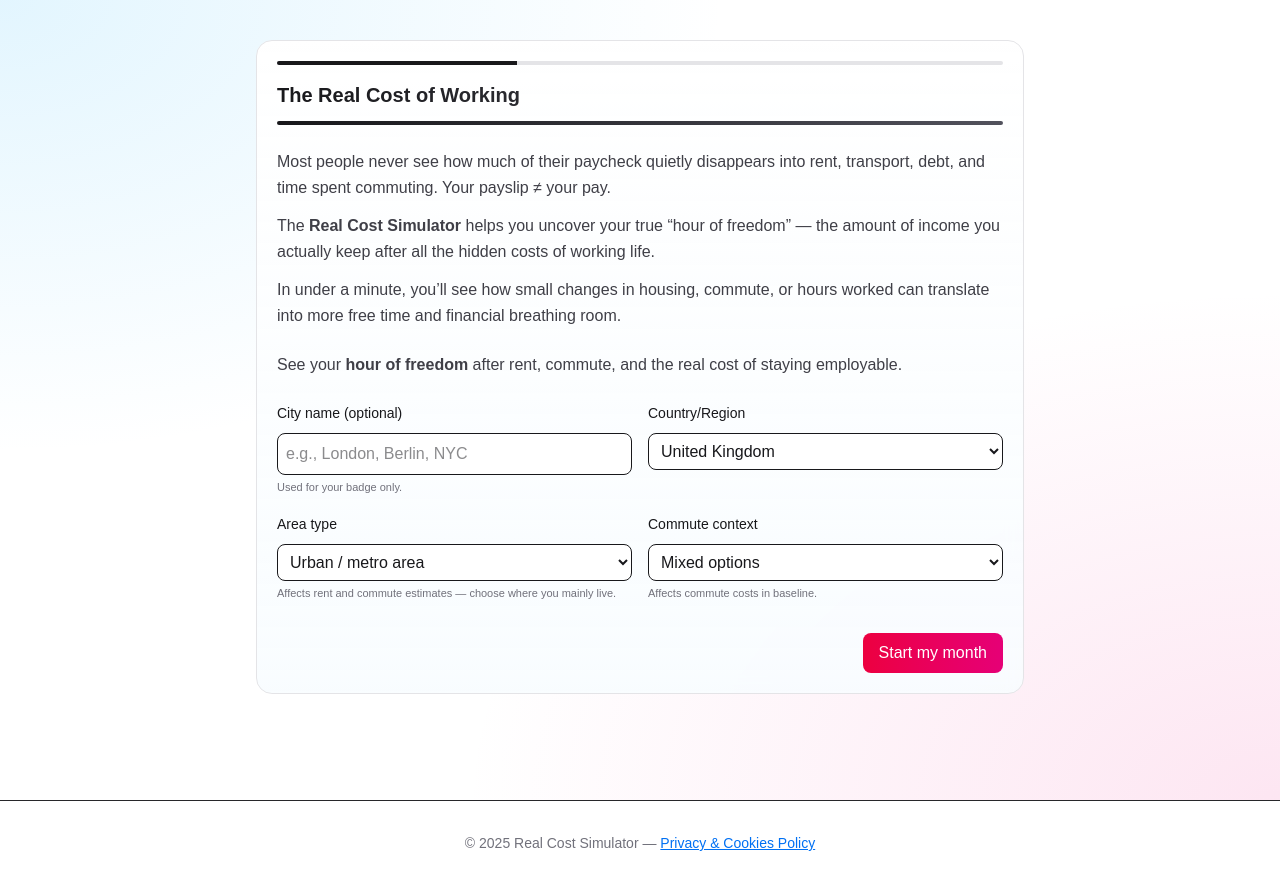
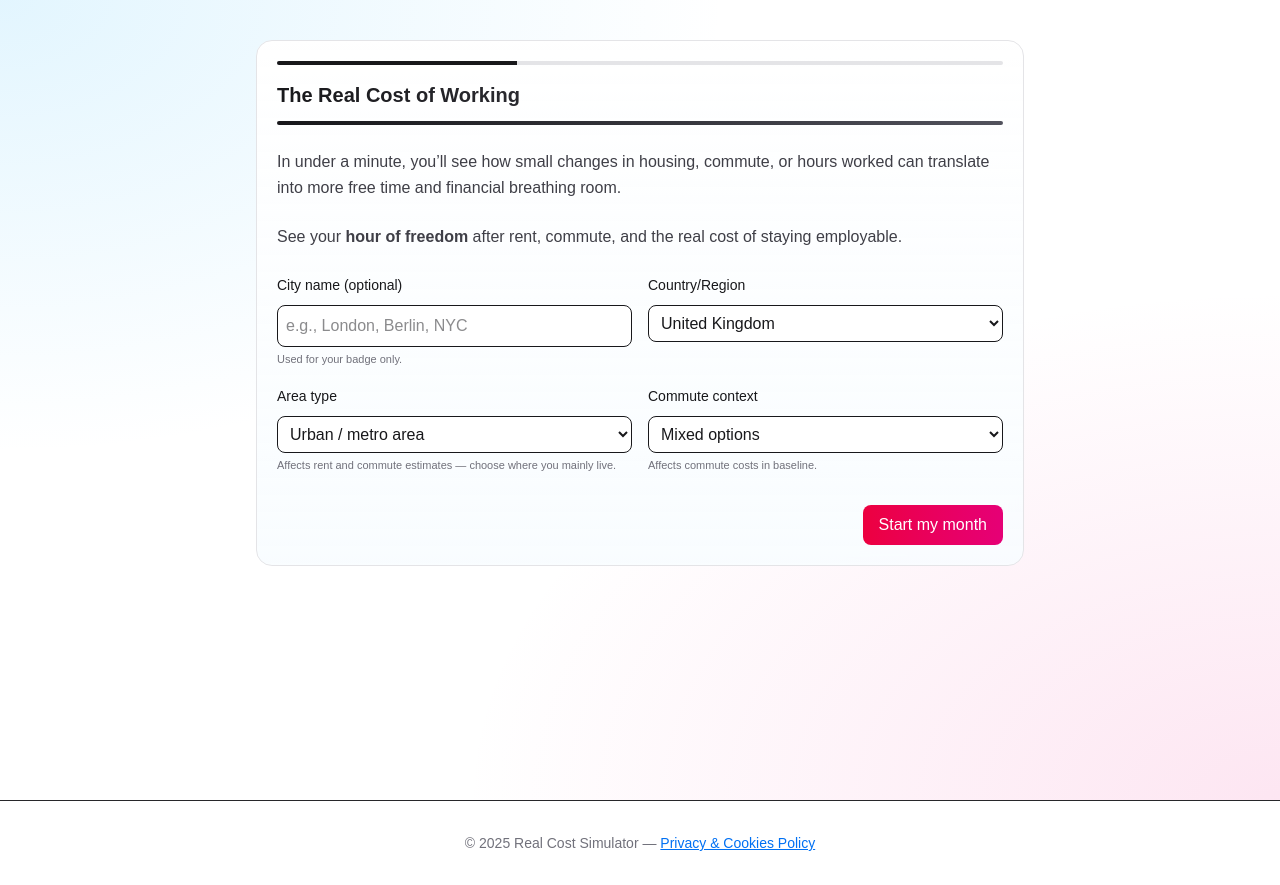
Before and after one commit to bendover19/real-cost-sim, a Next.js app: page /sim in a window 1280 px wide. Built offline with nearby package versions, Linux system fonts and the light colour scheme.

Commit message:
Update page.tsx

```diff
--- a/app/sim/page.tsx
+++ b/app/sim/page.tsx
@@ -1128,10 +1128,7 @@ export default function Page() {
         <div className="mt-3 h-1 w-full rounded bg-gradient-to-r from-zinc-900 to-zinc-600" />
 
         <div className="mt-6 text-zinc-700 space-y-3 leading-relaxed">
-          <p>Most people never see how much of their paycheck quietly disappears into rent, transport, debt, and time spent commuting. Your payslip ≠ your pay.</p>
-          <p>
-            The <strong>Real Cost Simulator</strong> helps you uncover your true “hour of freedom” — the amount of income you actually keep after all the hidden costs of working life.
-          </p>
+
           <p>In under a minute, you’ll see how small changes in housing, commute, or hours worked can translate into more free time and financial breathing room.</p>
         </div>
 
```
